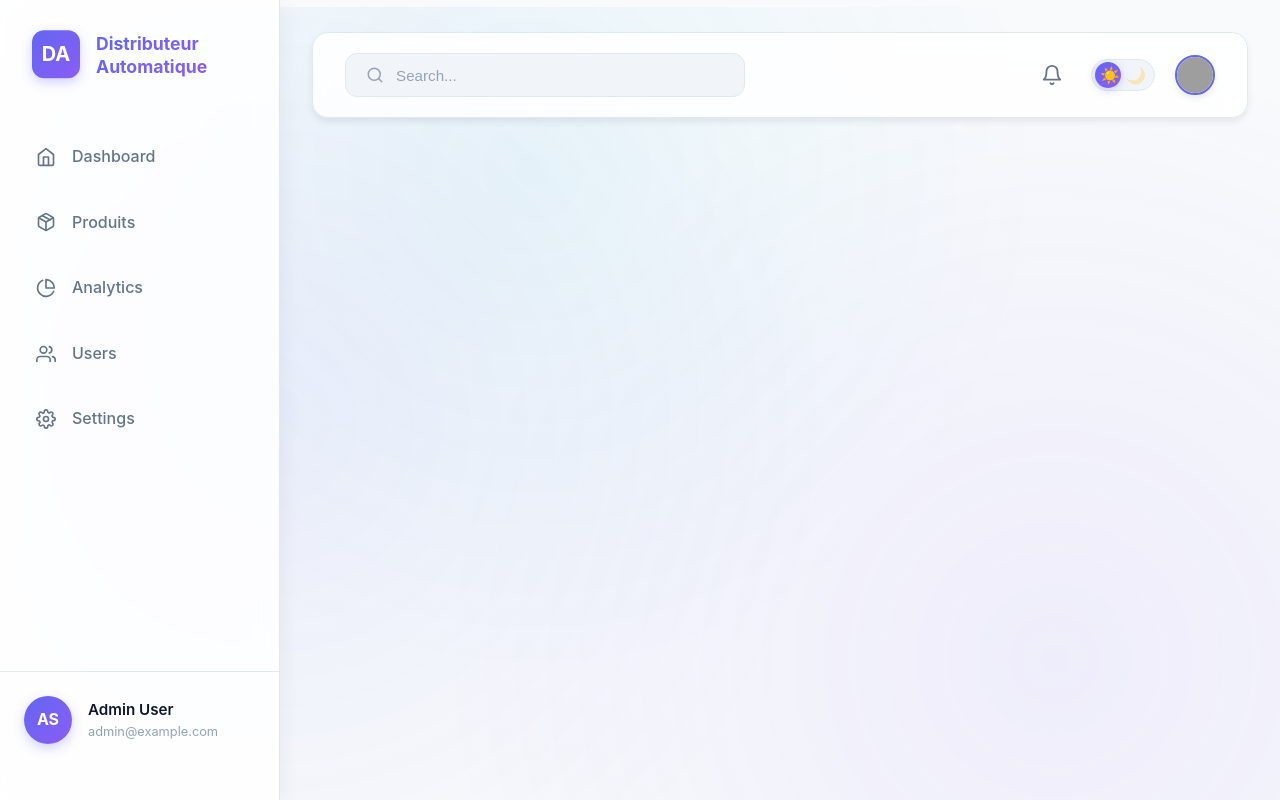
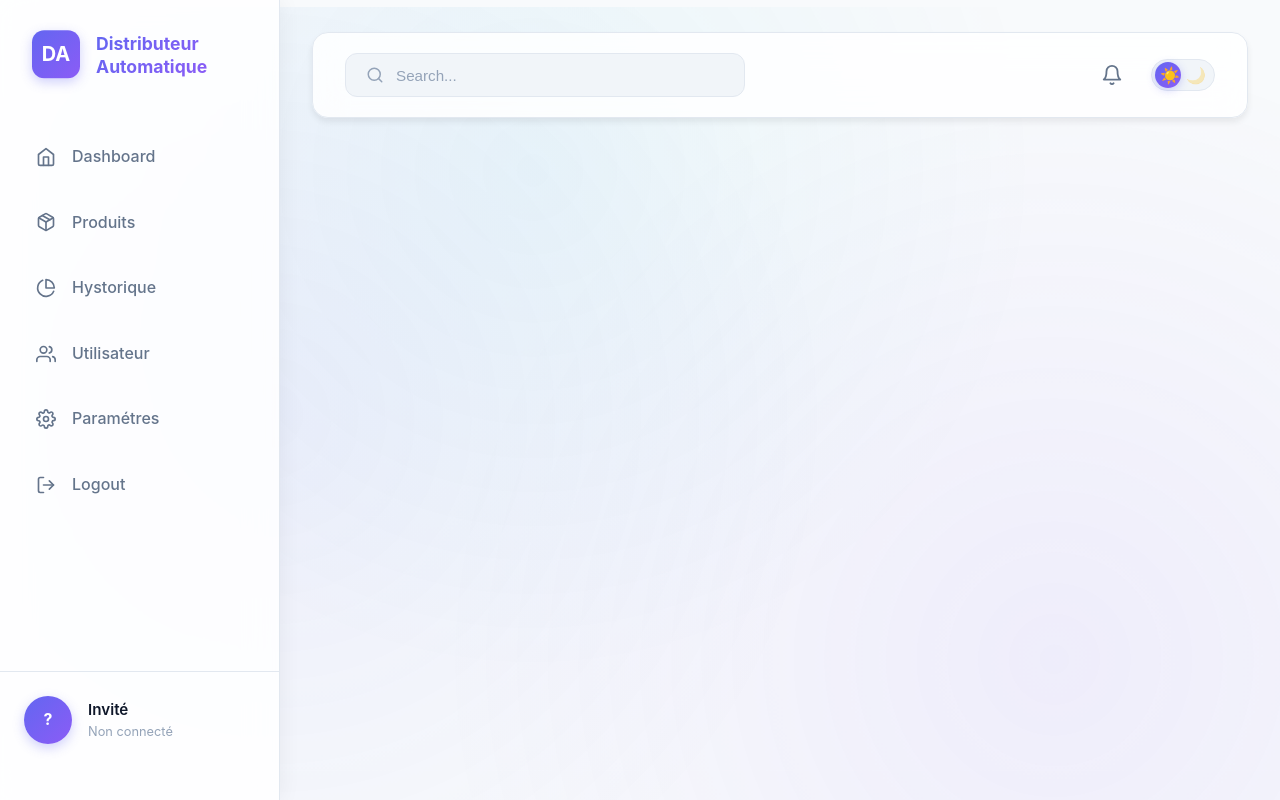
Before and after one commit to Nassira-Amhaoui/Distributeur-Automatique-connect-virtuel-, a Python web app: template templates/base.html in a window 1280 px wide. Run offline with Jinja, Linux system fonts and the light colour scheme; the template is opened without the code that fills it, so the values that code supplies are empty; grey boxes are pictures that could not be loaded.

Commit message:
Update sidebar labels and user info in base template
Sidebar navigation labels have been translated to French and a logout link was added.

```diff
--- a/templates/base.html
+++ b/templates/base.html
@@ -33,23 +33,36 @@
                 <i data-feather="package"></i> Produits
             </a>
             <a href="{{ url_for('product_history') }}" class="{% if active=='product_history' %}active{% endif %}">
-                <i data-feather="pie-chart"></i> Analytics
+                <i data-feather="pie-chart"></i> Hystorique
             </a>
             <a href="{{ url_for('users') }}" class="{% if active=='users' %}active{% endif %}">
-                <i data-feather="users"></i> Users
+                <i data-feather="users"></i> Utilisateur
             </a>
             <a href="{{ url_for('settings') }}" class="{% if active=='settings' %}active{% endif %}">
-                <i data-feather="settings"></i> Settings
+                <i data-feather="settings"></i> Paramétres
+            </a>
+            <a href="{{ url_for('logout') }}" class="{% if active=='logout' %}active{% endif %}">
+                <i data-feather="log-out"></i> Logout
             </a>
         </nav>
 
         <div class="user-box">
-            <div class="avatar">AS</div>
-            <div>
-                <p class="name">Admin User</p>
-                <p class="email">admin@example.com</p>
-            </div>
+    {% if current_user %}
+        <div class="avatar">
+            {{ current_user.UserName[0]|upper }}{{ current_user.UserName.split()[1][0]|upper if current_user.UserName.split()|length > 1 else current_user.UserName[1]|upper }}
         </div>
+        <div>
+            <p class="name">{{ current_user.UserName }}</p>
+            <p class="email">{{ current_user.email }}</p>
+        </div>
+    {% else %}
+        <div class="avatar">?</div>
+        <div>
+            <p class="name">Invité</p>
+            <p class="email">Non connecté</p>
+        </div>
+    {% endif %}
+</div>
     </aside>
 
     <!-- Content area -->
@@ -89,8 +102,6 @@
                     <span class="icon moon">🌙</span>
                     <span class="toggle-circle"></span>
                 </label>
-
-                <img src="https://ui-avatars.com/api/?name=Admin+User&background=6366f1&color=fff" class="admin-img" alt="Admin">
             </div>
         </header>
 
```
